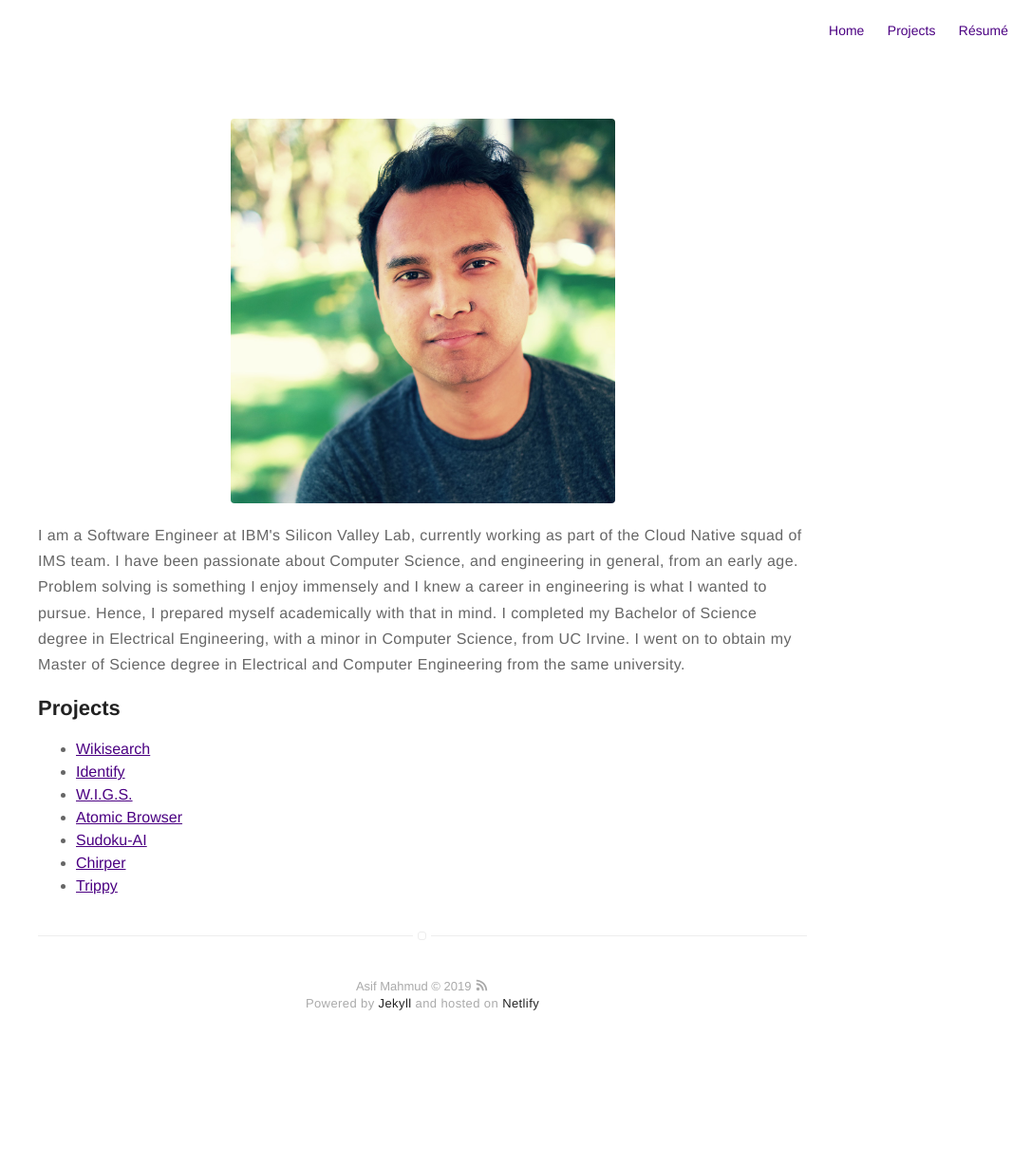
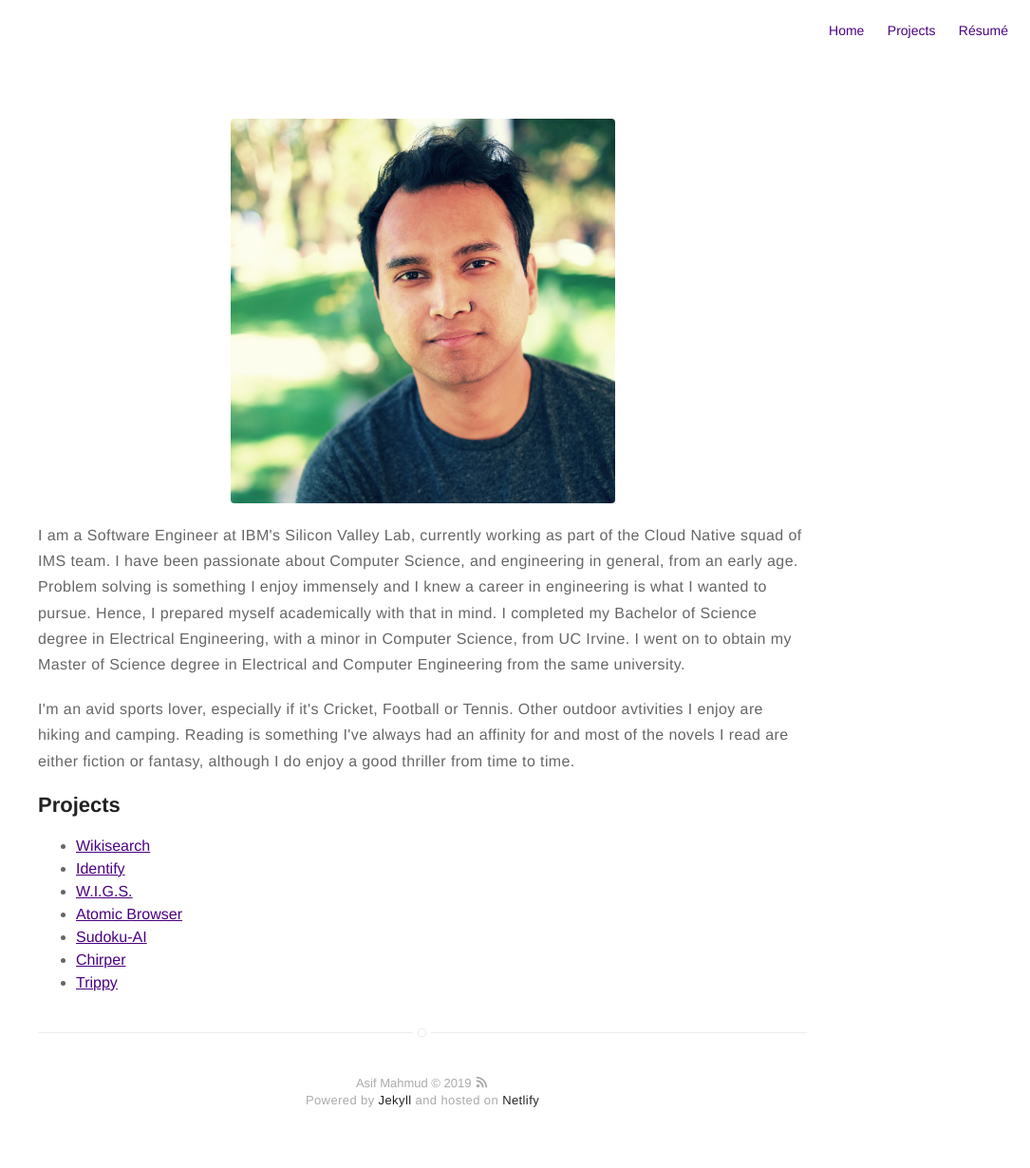
Before and after one commit to asifmahmud/mahmudasif.com, a Jekyll site: the page built from about.md, in a window 1280 px wide. Shown: the whole page at 95% size, without its empty margins (195-1280 px from the left). Built offline with Jekyll 4.4.1, drawn with Linux system fonts in a browser that asks for light colours; before the commit the page ends 1128 px from its top, so only the background shows below that.

Commit message:
update about me

```diff
--- a/_config.yml
+++ b/_config.yml
@@ -79,7 +79,7 @@ about: true
 #blog: true
 
 # do you want to show the "read time" of the posts?
-read-time: true
+read-time: false
 
 # do you want to show the "tags" inside the posts?
 show-tags: true
--- a/about.md
+++ b/about.md
@@ -5,6 +5,10 @@ layout: page
 ![Profile Image]({{ site.url }}/{{ site.picture }})
 
 <p>I am a Software Engineer at IBM's Silicon Valley Lab, currently working as part of the Cloud Native squad of IMS team. I have been passionate about Computer Science, and engineering in general, from an early age. Problem solving is something I enjoy immensely and I knew a career in engineering is what I wanted to pursue. Hence, I prepared myself academically with that in mind. I completed my Bachelor of Science degree in Electrical Engineering, with a minor in Computer Science, from UC Irvine. I went on to obtain my Master of Science degree in Electrical and Computer Engineering from the same university.</p>
+
+<p>
+I'm an avid sports lover, especially if it's Cricket, Football or Tennis. Other outdoor avtivities I enjoy are hiking and camping. Reading is something I've always had an affinity for and most of the novels I read are either fiction or fantasy, although I do enjoy a good thriller from time to time.
+</p>
 
 <h2>Projects</h2>
 <ul>
```
Also changed, not shown: _posts/2017-11-23-wikisearch.markdown (added, +31 -0 lines).
